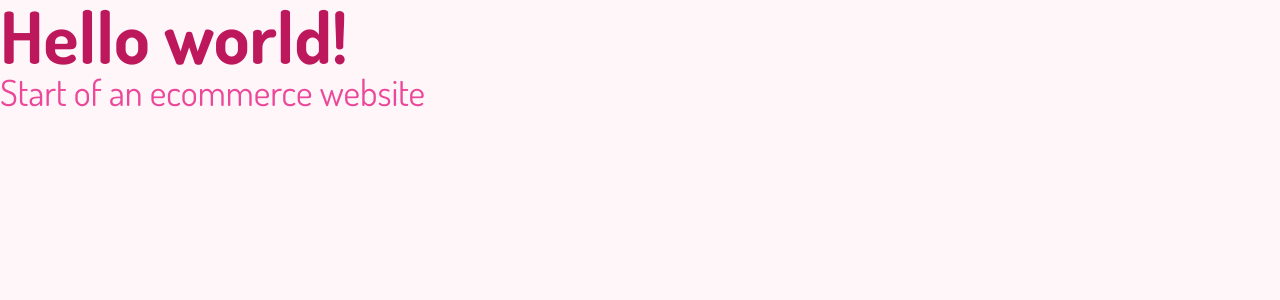
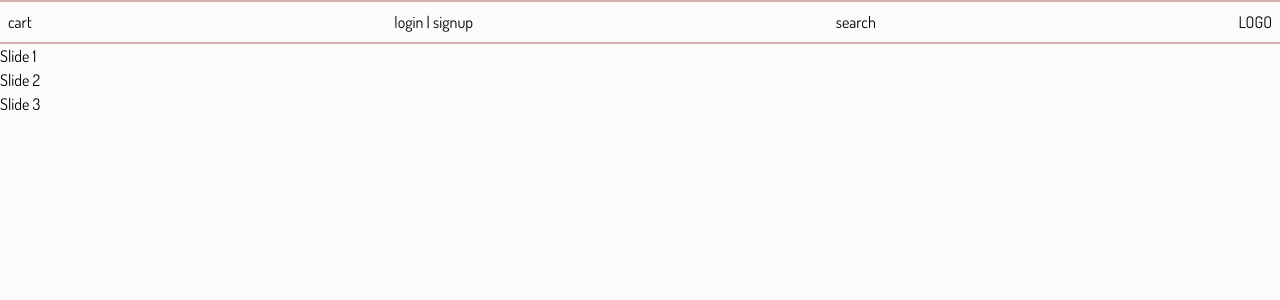
Before and after one commit to maryammohebbi/Ecommerce-website-with-React-Typescript-Tailwind, a React (Vite) app: page / in a window 1280 px wide. Shown: the top 300 px of the page. Built offline with nearby package versions, Linux system fonts and the light colour scheme.

Commit message:
swiper installed

```diff
--- a/package.json
+++ b/package.json
@@ -11,7 +11,8 @@
   },
   "dependencies": {
     "react": "^18.2.0",
-    "react-dom": "^18.2.0"
+    "react-dom": "^18.2.0",
+    "swiper": "^11.1.1"
   },
   "devDependencies": {
     "@types/react": "^18.2.66",
--- a/src/App.tsx
+++ b/src/App.tsx
@@ -1,10 +1,12 @@
+import Slider from "./features/home/Slider"
+import Menu from "./features/ui/Menu"
 
 function App() {
 
   return (
     <div>
-      <h1 className='text-pink-700 text-7xl font-bold'>Hello world!</h1>
-      <h2 className='text-pink-500 text-4xl'>Start of an ecommerce website</h2>
+      <Menu/>
+      <Slider/>
     </div>
 
   )
--- /dev/null
+++ b/src/features/home/Slider.tsx
@@ -0,0 +1,22 @@
+// import React from 'react';
+import SwiperCore from 'swiper/core';
+import { Navigation } from 'swiper/modules'
+import { Swiper, SwiperSlide } from 'swiper/react';
+
+SwiperCore.use([Navigation]);
+
+type Props = {};
+
+function Slider({}: Props) {
+  return (
+    <div>
+      <Swiper navigation={true}>
+        <SwiperSlide>Slide 1</SwiperSlide>
+        <SwiperSlide>Slide 2</SwiperSlide>
+        <SwiperSlide>Slide 3</SwiperSlide>
+      </Swiper>
+    </div>
+  );
+}
+
+export default Slider;
--- /dev/null
+++ b/src/features/ui/Menu.tsx
@@ -0,0 +1,26 @@
+// import React from 'react'
+
+type Props = {}
+
+function Menu({}: Props) {
+  return (
+    <div className="border-b-2 border-t-2 border-secondary">
+        <div className="container flex justify-between p-2 text-textColor">
+            <div className="text-textColor">
+                cart
+            </div>
+            <div>
+                login | signup
+            </div>
+            <div>
+                search
+            </div>
+            <div>
+                LOGO
+            </div>
+        </div>
+    </div>
+  )
+}
+
+export default Menu
--- a/src/index.css
+++ b/src/index.css
@@ -9,20 +9,22 @@
     :root{
         &,
         &.light-mode{
-            --background-app: #fff6fa;
+            --background-app: #fbfbfb;
             --color-primary: #ff5976;
-            --color-secondary: #fddbdb;
-            --color-secondary-text: #040105;
-            --background-secondary: #c5c5c5de;
+            --color-secondary: #d6acac;
+            --color-textColor: #040105;
+            --color-secondaryBg: #c5c5c5de;
             --color-success: #36bc4c;
             --color-warning: #ec5454;
             --color-error: #f92c2c;
 
         }
+        /* &, */
         &.dark-mode{
-            --background-app: #2f1a35;
-            --color-secondary-text: #f1e8f4;
-            --background-secondary: #503657;
+            --background-app: #17091b;
+            --color-textColor: #f1e8f4;
+            --color-secondaryBg: #503657;
+            --color-secondary: #b67171;
         }
     }
 }
--- a/tailwind.config.js
+++ b/tailwind.config.js
@@ -1,12 +1,37 @@
 /** @type {import('tailwindcss').Config} */
+
+function withOpacity(variableName) {
+  return ({ opacityValue }) => {
+    if (opacityValue !== undefined) {
+      return `var(${variableName}, ${opacityValue})`;
+    }
+    return `var(${variableName})`;
+  };
+}
+
+
 export default {
   content: [
     "./index.html",
     "./src/**/*.{js,ts,jsx,tsx}",
   ],
   theme: {
+    extend: {
+      colors: {
+        primary: withOpacity("--color-primary"),
+        secondary: withOpacity("--color-secondary"),
+        textColor: withOpacity("--color-textColor"),
+        secondaryBg: withOpacity("--color-secondaryBg") ,
+        success: withOpacity("--color-success"),
+        warning: withOpacity("--color-warning"),
+        error: withOpacity("--color-error")
+      },
+      container: {
+        padding: "1rem",
+        center: true
 
-    extend: {},
+      },
+    },
   },
   plugins: [],
 }
```
Also changed, not shown: 1 other file (tests, documents, lock files or other folders).
